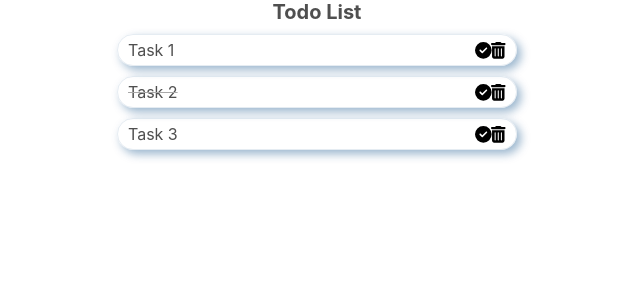
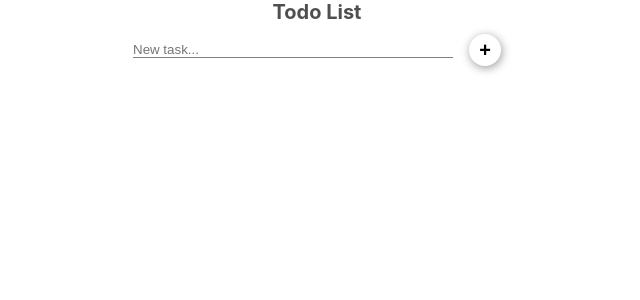
Before and after one commit to jmora2ec/react-todo, a React (Create React App) app: page / in a window 1280 px wide. Shown: the top 300 px of the page, without its empty margins (323-963 px from the left). Built offline with nearby package versions, Linux system fonts and the light colour scheme.

Commit message:
update local repo

```diff
--- a/package.json
+++ b/package.json
@@ -10,9 +10,10 @@
     "@testing-library/jest-dom": "^5.16.4",
     "@testing-library/react": "^13.1.1",
     "@testing-library/user-event": "^13.5.0",
+    "nanoid": "^4.0.0",
     "react": "^18.0.0",
     "react-dom": "^18.0.0",
-    "react-scripts": "5.0.1",
+    "react-scripts": "^2.1.3",
     "web-vitals": "^2.1.4"
   },
   "scripts": {
--- a/src/App.css
+++ b/src/App.css
@@ -16,14 +16,16 @@ ul [class] {
   list-style: none;
 }
 
-li {
-}
+li {}
 
 button {
   border: none;
   cursor: pointer;
   background-color: transparent;
+  padding: 0.5em 1em;
 }
+
+
 
 .container {
   display: flex;
@@ -51,6 +53,12 @@ button {
   margin-inline: auto;
 }
 
+.task-list {
+  list-style: none;
+  margin: 0;
+  padding: 0;
+}
+
 .task__text {
   flex-grow: 1;
 }
@@ -60,8 +68,49 @@ button {
   text-decoration-color: darkgrey;
 }
 
-.task-list {
-  list-style: none;
-  margin: 0;
-  padding: 0;
+.task .btn {
+  padding: 0.2em 0.25em;
 }
+
+.controls {
+  margin-top: 1em;
+  text-align: center;
+  display: flex;
+  align-items: center;
+  justify-content: space-evenly;
+}
+
+.btn-add {
+  height: 1rem;
+  width: 1rem;
+  padding: 0.8em;
+  box-shadow: 1px 2px 10px rgba(0, 0, 0, 0.4);
+  border-radius: 50%;
+  font-size: 2rem;
+  font-weight: bold;
+  position: relative;
+}
+
+.btn-add::before {
+  position: absolute;
+  content: '+';
+  top: 50%;
+  left: 50%;
+  transform: translate(-50%, -50%);
+
+
+}
+
+input {
+  display: inline-block;
+  margin-inline: 0;
+  width: 80%;
+  border: none;
+  border-bottom: 1px solid grey;
+
+}
+
+input:focus,
+input:active {
+  outline: none;
+}
--- a/src/App.js
+++ b/src/App.js
@@ -1,32 +1,65 @@
 import React, { Component } from 'react';
-import Task from './components/Task';
 import './App.css';
+import ListTask from './components/ListTasks';
+import { nanoid } from 'nanoid';
 
 class App extends Component {
-  state = {
-    taskList: [
-      { name: 'Task 1', completed: false },
-      { name: 'Task 2', completed: true },
-      { name: 'Task 3', completed: false },
-    ],
-  };
+  constructor() {
+    super();
+    this.state = {
+      tasks: [],
+    };
+    this.addTask = this.addTask.bind(this);
+  }
+
+  addTask() {
+    const tasks = this.state.tasks;
+    const task = document.getElementById('new-task');
+    if (!task.value) {
+      task.value = 'New Task';
+    }
+
+    tasks.push({ id: nanoid(10), name: task.value, completed: false });
+    this.setState({ tasks: tasks });
+
+    console.log('adding task...' + task.value);
+  }
+
+  removeTask(id) {
+    console.log('removing task...' + id);
+  }
+
+  completeTask(id) {
+    const tasks = this.state.tasks;
+    const task = tasks.find((item) => item.id === id);
+    if (!task) {
+      console.log('task id not found.');
+      return;
+    }
+    console.log('task completed:' + task.id);
+  }
 
   render() {
     return (
       <React.Fragment>
-        <h1 class='title'>Todo List</h1>
-        <div>
-          <ul class='task-list'>
-            <li>
-              <Task task={this.state.taskList[0]} />
-            </li>
-            <li>
-              <Task task={this.state.taskList[1]} />
-            </li>
-            <li>
-              <Task task={this.state.taskList[2]} />
-            </li>
-          </ul>
+        <h1 className='title'>Todo List</h1>
+        <ListTask
+          tasks={this.state.tasks}
+          onDeleteTask={(taskId) => {
+            this.removeTask(taskId);
+          }}
+          onCompleteTask={(taskId) => {
+            this.completeTask(taskId);
+          }}
+        />
+        <div className='controls'>
+          <input
+            type='text'
+            name='task'
+            id='new-task'
+            placeholder='New task...'
+          />
+          <button className='btn btn-add' onClick={this.addTask}></button>
         </div>
       </React.Fragment>
     );
--- /dev/null
+++ b/src/components/ListTasks.jsx
@@ -0,0 +1,20 @@
+import React, { Component } from 'react';
+import Task from './Task';
+
+class ListTask extends Component {
+  state = {};
+  render() {
+    const listTask = this.props.tasks.map((task) => (
+      <li key={task.id.toString()}>
+        <Task
+          task={task}
+          deleteTask={this.props.onDeleteTask}
+          completeTask={this.props.onCompleteTask}
+        />
+      </li>
+    ));
+    return <ul className='task-list'>{listTask}</ul>;
+  }
+}
+
+export default ListTask;
--- a/src/components/Task.jsx
+++ b/src/components/Task.jsx
@@ -5,18 +5,20 @@ import { faTrash } from '@fortawesome/free-solid-svg-icons';
 import { faTrashCan } from '@fortawesome/free-solid-svg-icons';
 
 class Task extends Component {
-  state = { task: this.props.task };
+  constructor(props) {
+    super(props);
+    this.state = { task: this.props.task };
+    this.onClickCompleted = this.onClickCompleted.bind(this);
+    this.onClickDelete = this.onClickDelete.bind(this);
+  }
   render() {
     return (
       <div className={this.getStateBadge()}>
         <div className='task__text'>{this.props.task.name}</div>
-        <button
-          className='btn-completed'
-          onClick={() => this.onClickCompleted()}
-        >
+        <button className='btn btn-completed' onClick={this.onClickCompleted}>
           <FontAwesomeIcon icon={faCircleCheck} size={'lg'} />
         </button>
-        <button className='btn-deleted' onClick={() => this.onClickDelete()}>
+        <button className='btn btn-deleted' onClick={this.onClickDelete}>
           <FontAwesomeIcon icon={faTrashCan} size={'lg'} />
         </button>
       </div>
@@ -24,13 +26,11 @@ class Task extends Component {
   }
 
   onClickCompleted() {
-    const task = this.state.task;
-    task.completed = !this.state.task.completed;
-    this.setState({ task: task });
+    this.props.completeTask(this.props.task.id);
   }
 
   onClickDelete() {
-    console.log('mark deleted');
+    this.props.deleteTask(this.props.task.id);
   }
 
   getStateBadge() {
```
Also changed, not shown: 1 other file (tests, documents, lock files or other folders).
